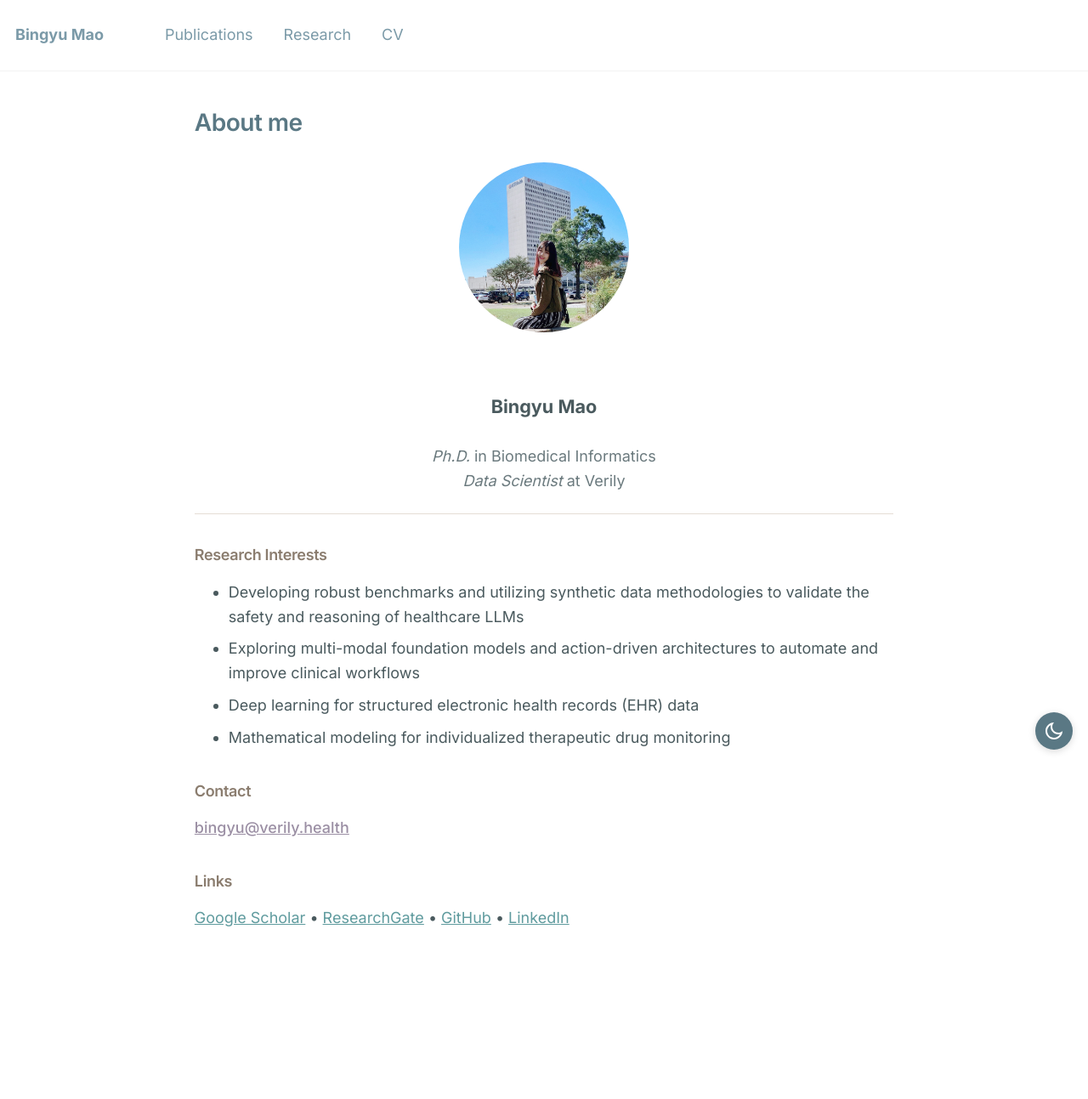
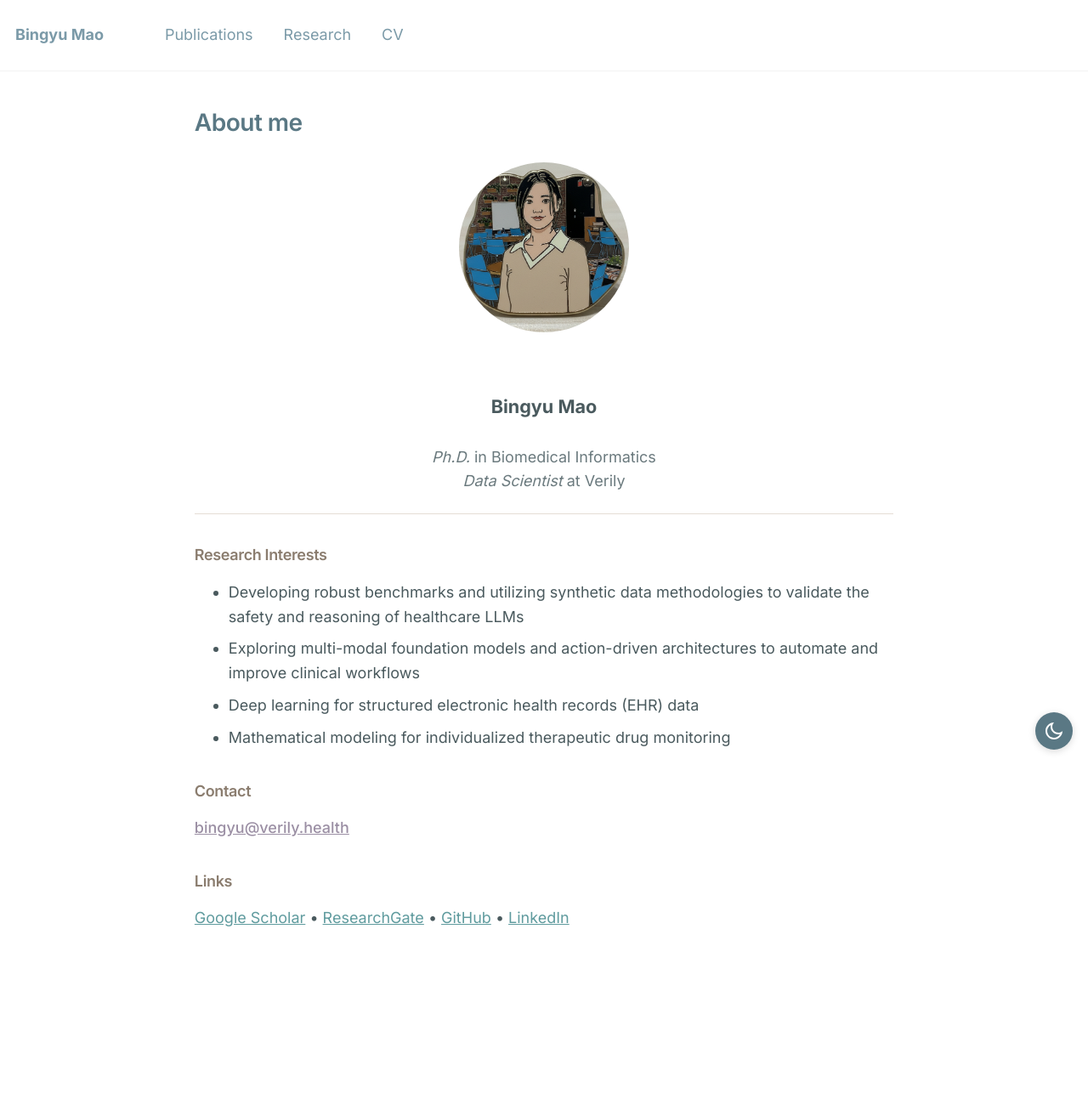
Before and after one commit to BingyuMao/BingyuMao.github.io, a Jekyll site: the page built from _pages/about.md, in a window 1280 px wide. Shown: the whole page at 85% size. Built offline with Jekyll 4.4.1, drawn with Linux system fonts in a browser that asks for light colours.

Commit message:
Update profile image format from JPG to PNG

```diff
--- a/_pages/about.md
+++ b/_pages/about.md
@@ -10,7 +10,7 @@ redirect_from:
 ---
 
 <div style="text-align: center; margin: auto;">
-    <img src="/images/profile.JPG" alt="Profile Picture" style="display: block; margin: 0 auto; width: 200px; border-radius: 50%;">
+    <img src="/images/profile.png" alt="Profile Picture" style="display: block; margin: 0 auto; width: 200px; border-radius: 50%;">
 </div>
 
 <br>
```
